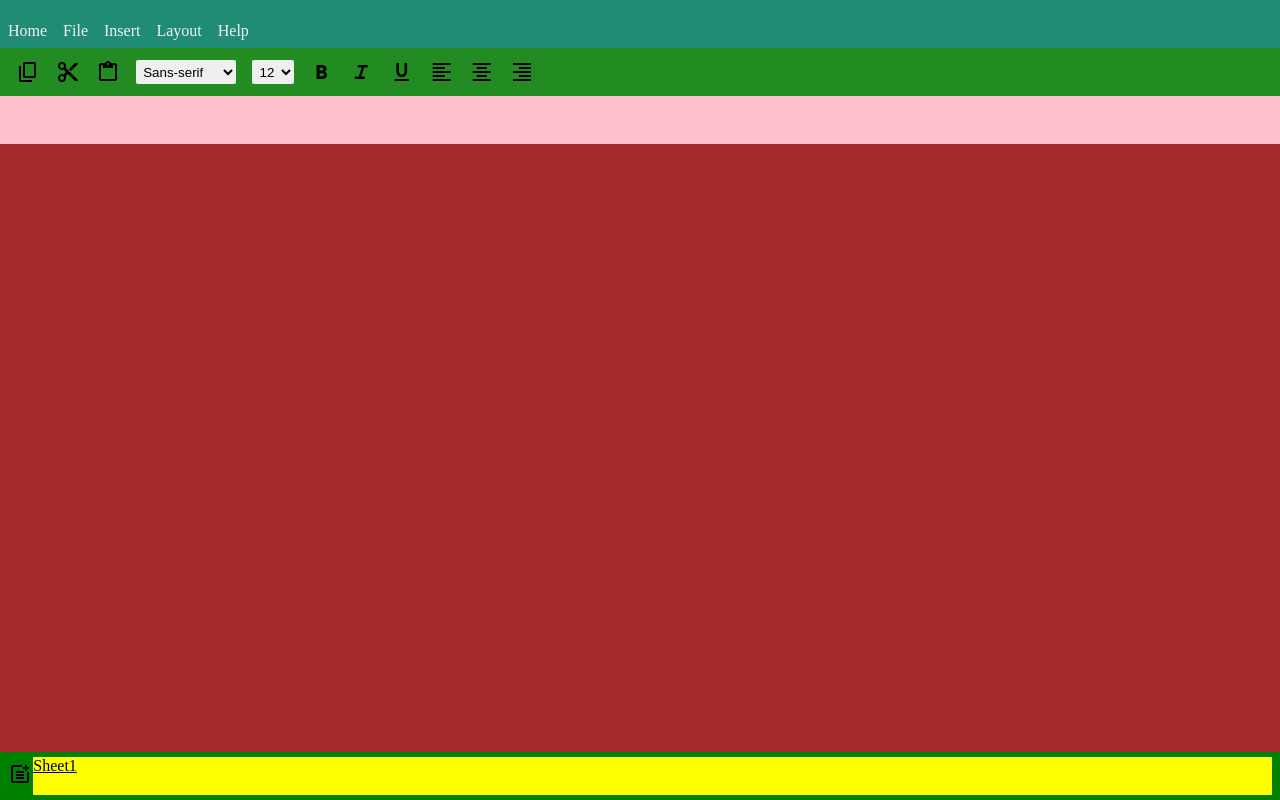
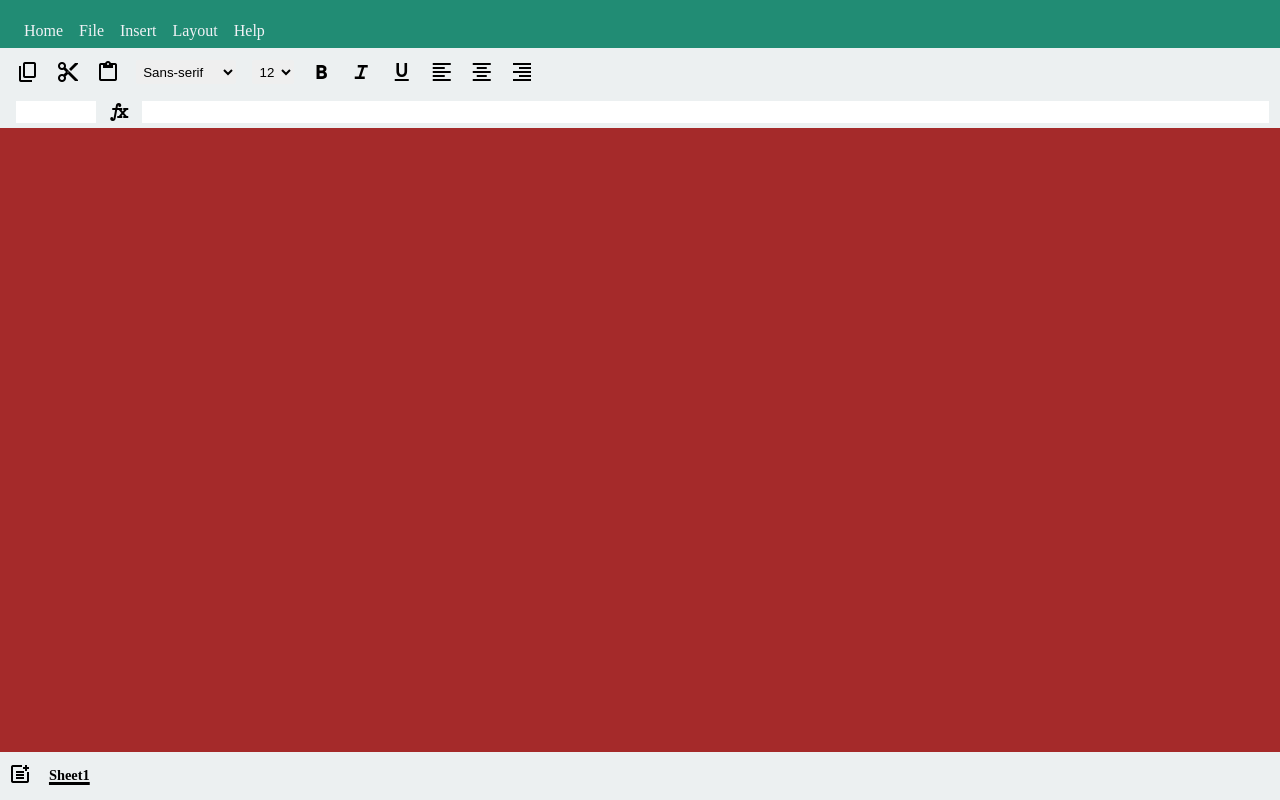
Before and after one commit to ShoaibTamboli/Excel-Clone, a plain HTML site: page index.html in a window 1280 px wide. Drawn offline with nearby package versions, Linux system fonts and the light colour scheme.

Commit message:
implemented formula bar design

```diff
--- a/index.html
+++ b/index.html
@@ -62,7 +62,13 @@
       format_align_right
     </span>
   </div>
-  <div class="formulabar-actions-container"> </div>
+  <div class="formulabar-actions-container">
+    <input type="text" readonly class="address-bar">
+    <span class="material-symbols-outlined formula-icon">
+      function
+    </span>
+    <input type="text" class="formula-bar">
+  </div>
   <div class="cells-gird-container"> </div>
 
   <div class="sheet-actions-container">
--- a/style.css
+++ b/style.css
@@ -12,6 +12,7 @@ body {
   background-color: #218c74;
   display: flex;
   align-items: flex-end;
+  padding-left: 1rem;
 }
 
 .page-action {
@@ -21,7 +22,7 @@ body {
 
 .cellprop-actions-container {
   height: 3rem;
-  background-color: forestgreen;
+  background-color: #ecf0f1;
   font-family: sans-serif;
   display: flex;
   align-items: center;
@@ -48,8 +49,32 @@ body {
 }
 
 .formulabar-actions-container {
-  height: 3rem;
-  background-color: pink;
+  height: 2rem;
+  background-color: #ecf0f1;
+  padding-left: 1rem;
+  display: flex;
+  align-items: center;
+}
+
+.formulabar-actions-container>* {
+  display: inline-block;
+  margin-right: 0.7rem;
+}
+
+.formula-icon {}
+
+.formula-bar {
+  width: calc(100vw - 5rem - 0.7rem - 0.7rem - 0.7rem);
+}
+
+.address-bar {
+  width: 5rem;
+}
+
+.formulabar-actions-container>input {
+  border: none;
+  outline: none;
+  height: 70%;
 }
 
 .sheet-actions-container {
@@ -57,22 +82,21 @@ body {
   background-color: green;
   display: flex;
   align-items: center;
-  padding: 0 0.5rem;
-  justify-content: flex-end;
-}
-
-
-
-.sheets-folder-container {
-  height: 80%;
-  background-color: yellow;
-  display: inline-block;
-  width: calc(100vw - 2vw);
-
+  padding-left: 0.5rem;
+  padding-right: 0.5rem;
+  gap: 1rem;
+  background-color: #ecf0f1;
 }
 
 .sheet-actions-container>* {
   display: inline-block;
+}
+
+.sheets-folder-container {
+  height: 80%;
+  width: calc(100vw - 2vw);
+  display: flex;
+  align-items: center;
 }
 
 .sheet-add-icon {
@@ -81,9 +105,12 @@ body {
 
 .sheet-folder {
   text-decoration: underline;
+  font-weight: bold;
+  text-decoration-thickness: 3px;
+  font-size: 0.9rem;
 }
 
 .cells-gird-container {
-  height: calc(100vh - 3rem - 3rem - 3rem - 3rem);
+  height: calc(100vh - 2rem - 3rem - 3rem - 3rem);
   background-color: brown;
 }
```
